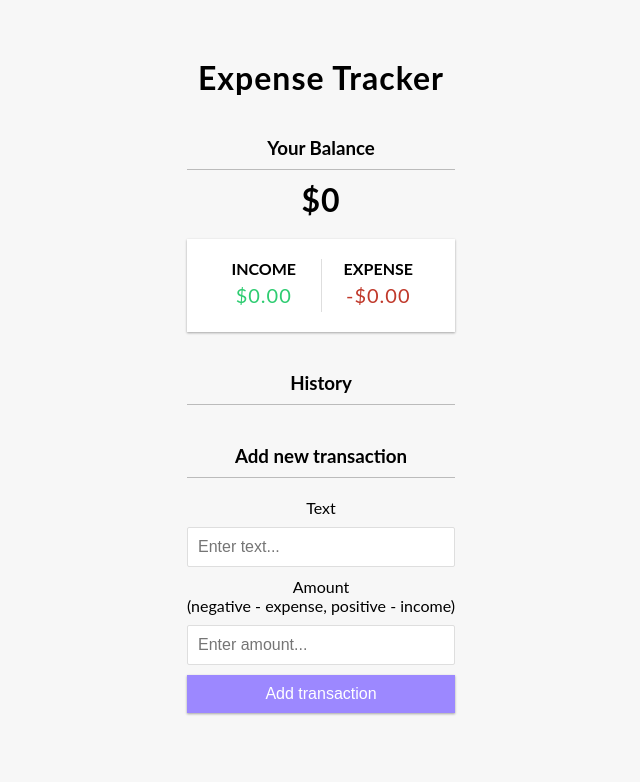
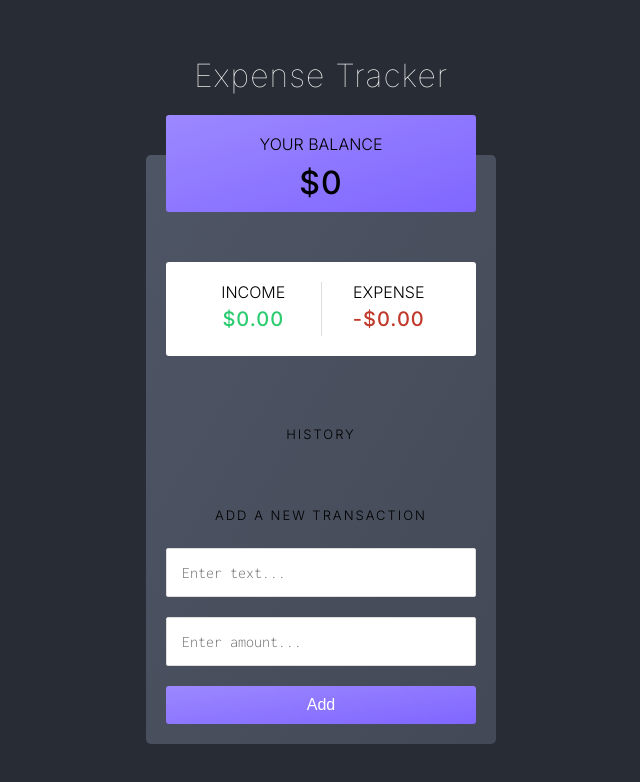
Before and after one commit to wseguchi/expense-tracker, a React (Create React App) app: page / in a window 1280 px wide. Shown: the top 782 px of the page, without its empty margins (319-959 px from the left). Built offline with nearby package versions, Linux system fonts and the light colour scheme.

Commit message:
UI adjustments

```diff
--- a/public/index.html
+++ b/public/index.html
@@ -9,6 +9,12 @@
       name="description"
       content="Web site created using create-react-app"
     />
+    <link rel="preconnect" href="https://fonts.googleapis.com" />
+    <link rel="preconnect" href="https://fonts.gstatic.com" crossorigin />
+    <link
+      href="https://fonts.googleapis.com/css2?family=Inconsolata:wght@300&family=Inter:wght@100;300;500;700&display=swap"
+      rel="stylesheet"
+    />
     <title>React App</title>
   </head>
   <body>
--- a/src/AddTransaction.js
+++ b/src/AddTransaction.js
@@ -27,10 +27,10 @@ export const AddTransaction = () => {
 
   return (
     <div>
-      <h3>Add new transaction</h3>
-      <form onSubmit={onSubmit}>
+      <h3>Add a new transaction</h3>
+      <form className='form-container' onSubmit={onSubmit}>
         <div className='form-control'>
-          <label htmlFor='text'>Text</label>
+          <label htmlFor='text'></label>
           <input
             type='text'
             value={text}
@@ -39,10 +39,7 @@ export const AddTransaction = () => {
           />
         </div>
         <div className='form-control'>
-          <label htmlFor='amount'>
-            Amount <br />
-            (negative - expense, positive - income)
-          </label>
+          <label htmlFor='amount'></label>
           <input
             type='number'
             value={amount}
@@ -50,7 +47,7 @@ export const AddTransaction = () => {
             placeholder='Enter amount...'
           />
         </div>
-        <button className='btn'>Add transaction</button>
+        <button className='btn'>Add</button>
       </form>
     </div>
   );
--- a/src/App.css
+++ b/src/App.css
@@ -1,15 +1,19 @@
-body {
+* {
+  box-sizing: border-box;
   margin: 0;
   padding: 0;
+}
+
+body {
   box-sizing: border-box;
   display: flex;
   text-align: center;
   align-items: center;
   justify-content: center;
-
+  min-height: 100vh;
   background-color: #282c34;
-  font-family: -apple-system, BlinkMacSystemFont, 'Segoe UI', 'Roboto', 'Oxygen',
-    'Ubuntu', 'Cantarell', 'Fira Sans', 'Droid Sans', 'Helvetica Neue',
+  font-family: 'Inter', -apple-system, BlinkMacSystemFont, 'Segoe UI', 'Roboto',
+    'Oxygen', 'Ubuntu', 'Cantarell', 'Fira Sans', 'Droid Sans', 'Helvetica Neue',
     sans-serif;
   -webkit-font-smoothing: antialiased;
   -moz-osx-font-smoothing: grayscale;
@@ -19,53 +23,59 @@ a {
   color: #61dafb;
 }
 
-code {
-  font-family: source-code-pro, Menlo, Monaco, Consolas, 'Courier New',
-    monospace;
-}
-
-/* Model CSS */
-
-@import url('https://fonts.googleapis.com/css?family=Lato&display=swap');
-
-:root {
-  --box-shadow: 0 1px 3px rgba(0, 0, 0, 0.12), 0 1px 2px rgba(0, 0, 0, 0.24);
-}
-
-* {
-  box-sizing: border-box;
-}
-
-body {
-  background-color: #f7f7f7;
-  display: flex;
-  flex-direction: column;
-  align-items: center;
-  justify-content: center;
-  min-height: 100vh;
-  margin: 0;
-  font-family: 'Lato', sans-serif;
-}
-
-.container {
-  margin: 30px auto;
+#container {
+  padding: 20px;
+  border-radius: 5px;
+  background-color: #4e5565;
+  background-image: linear-gradient(to bottom right, #4e5565, #434956);
   width: 350px;
 }
 
 h1 {
   letter-spacing: 1px;
   margin: 0;
+  font-weight: 500;
 }
 
 h3 {
-  border-bottom: 1px solid #bbb;
-  padding-bottom: 10px;
-  margin: 40px 0 10px;
+  padding-bottom: 5px;
+  margin: 60px 0 10px;
+  font-weight: 300;
+  text-transform: uppercase;
+  font-size: small;
+  letter-spacing: 2px;
 }
 
 h4 {
   margin: 0;
   text-transform: uppercase;
+  font-weight: 300;
+}
+
+li {
+  background-color: #61dafb;
+}
+
+.title {
+  font-family: 'Inter', sans-serif;
+  font-weight: 100;
+  margin-bottom: 60px;
+  color: whitesmoke;
+  font-size: 2em;
+}
+
+.balance {
+  position: relative;
+  top: -60px;
+  background-color: #9c88ff;
+  background-image: linear-gradient(to bottom right, #9c88ff, #8066ff);
+  padding: 10px;
+  border-radius: 3px;
+  line-height: 2.4em;
+}
+
+.balance-red {
+  color: #bc1010;
 }
 
 .inc-exp-container {
@@ -74,7 +84,9 @@ h4 {
   padding: 20px;
   display: flex;
   justify-content: space-between;
-  margin: 20px 0;
+  position: relative;
+  top: -10px;
+  border-radius: 3px;
 }
 
 .inc-exp-container > div {
@@ -100,39 +112,6 @@ h4 {
   color: #c0392b;
 }
 
-label {
-  display: inline-block;
-  margin: 10px 0;
-}
-
-input[type='text'],
-input[type='number'] {
-  border: 1px solid #dedede;
-  border-radius: 2px;
-  display: block;
-  font-size: 16px;
-  padding: 10px;
-  width: 100%;
-}
-
-.btn {
-  cursor: pointer;
-  background-color: #9c88ff;
-  box-shadow: var(--box-shadow);
-  color: #fff;
-  border: 0;
-  display: block;
-  font-size: 16px;
-  margin: 10px 0 30px;
-  padding: 10px;
-  width: 100%;
-}
-
-.btn:focus,
-.delete-btn:focus {
-  outline: 0;
-}
-
 .list {
   list-style-type: none;
   padding: 0;
@@ -148,14 +127,17 @@ input[type='number'] {
   position: relative;
   padding: 10px;
   margin: 10px 0;
+  border-radius: 3px;
+  font-weight: 300;
+  text-transform: uppercase;
 }
 
 .list li.plus {
-  border-right: 5px solid #2ecc71;
+  border-right: 7px solid #2ecc71;
 }
 
 .list li.minus {
-  border-right: 5px solid #c0392b;
+  border-right: 7px solid #c0392b;
 }
 
 .delete-btn {
@@ -177,3 +159,56 @@ input[type='number'] {
 .list li:hover .delete-btn {
   opacity: 1;
 }
+
+.form-container {
+  display: flex;
+  flex-direction: column;
+  justify-content: space-between;
+  gap: 20px;
+  margin-top: 20px;
+}
+
+label {
+  display: inline-block;
+  font-family: 'Inter', sans-serif;
+  font-weight: 300;
+  text-transform: uppercase;
+  font-size: small;
+  letter-spacing: 2px;
+  margin: 0;
+}
+
+input[type='text'],
+input[type='number'] {
+  border: 1px solid #dedede;
+  border-radius: 2px;
+  display: block;
+  font-size: 16px;
+  padding: 15px;
+  width: 100%;
+  font-family: 'Inconsolata', monospace;
+  margin: 0;
+}
+
+.btn {
+  cursor: pointer;
+  background-color: #9c88ff;
+  background-image: linear-gradient(to bottom right, #9c88ff, #8066ff);
+  box-shadow: var(--box-shadow);
+  color: #fff;
+  border: 0;
+  display: block;
+  font-size: 16px;
+  padding: 10px;
+  width: 100%;
+  border-radius: 3px;
+}
+
+.btn:focus,
+.delete-btn:focus {
+  outline: 0;
+}
+
+.form-control {
+  display: flex;
+}
--- a/src/App.js
+++ b/src/App.js
@@ -8,7 +8,7 @@ import { GlobalProvider } from './context/GlobalState';
 
 function App() {
   return (
-    <GlobalProvider>
+    <GlobalProvider className='main'>
       <Header />
       <div id='container'>
         <Balance />
--- a/src/Balance.js
+++ b/src/Balance.js
@@ -10,9 +10,9 @@ export const Balance = () => {
   const sign = total < 0 ? '-' : '';
 
   return (
-    <div>
-      <h3>Your Balance</h3>
-      <h1 id='balance'>
+    <div className='balance'>
+      <h4>Your Balance</h4>
+      <h1 className={total < 0 ? 'balance-red' : 'balance-green'}>
         {sign}${Math.abs(total)}
       </h1>
     </div>
--- a/src/Header.js
+++ b/src/Header.js
@@ -1,7 +1,5 @@
-import React from 'react'
+import React from 'react';
 
 export const Header = () => {
-  return (
-    <h1>Expense Tracker</h1>
-  )
-}
+  return <h1 className='title'>Expense Tracker</h1>;
+};
--- a/src/TransactionList.js
+++ b/src/TransactionList.js
@@ -8,7 +8,7 @@ export const TransactionList = () => {
     <div>
       <h3>History</h3>
 
-      <ul id='list' className='list'>
+      <ul className='list'>
         {transactions.map((transaction) => (
           <Transaction key={transaction.id} transaction={transaction} />
         ))}
```
